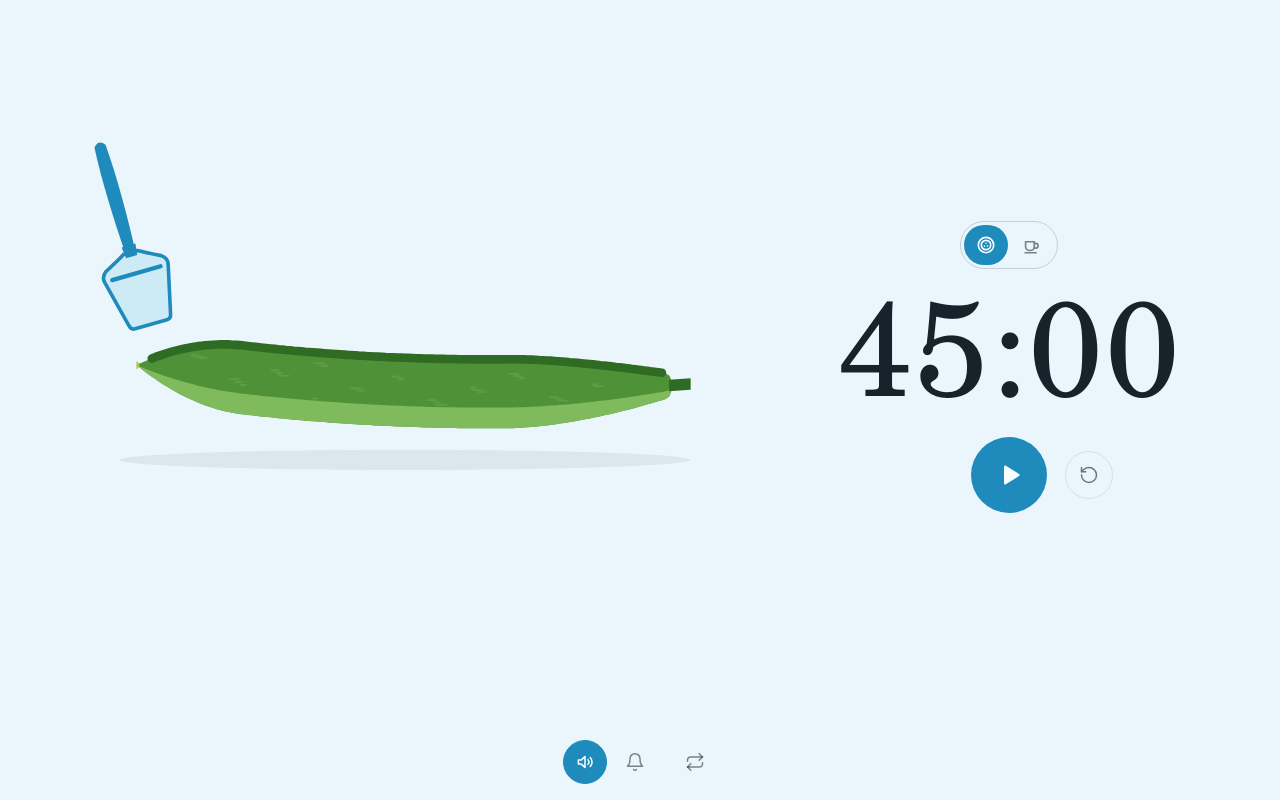
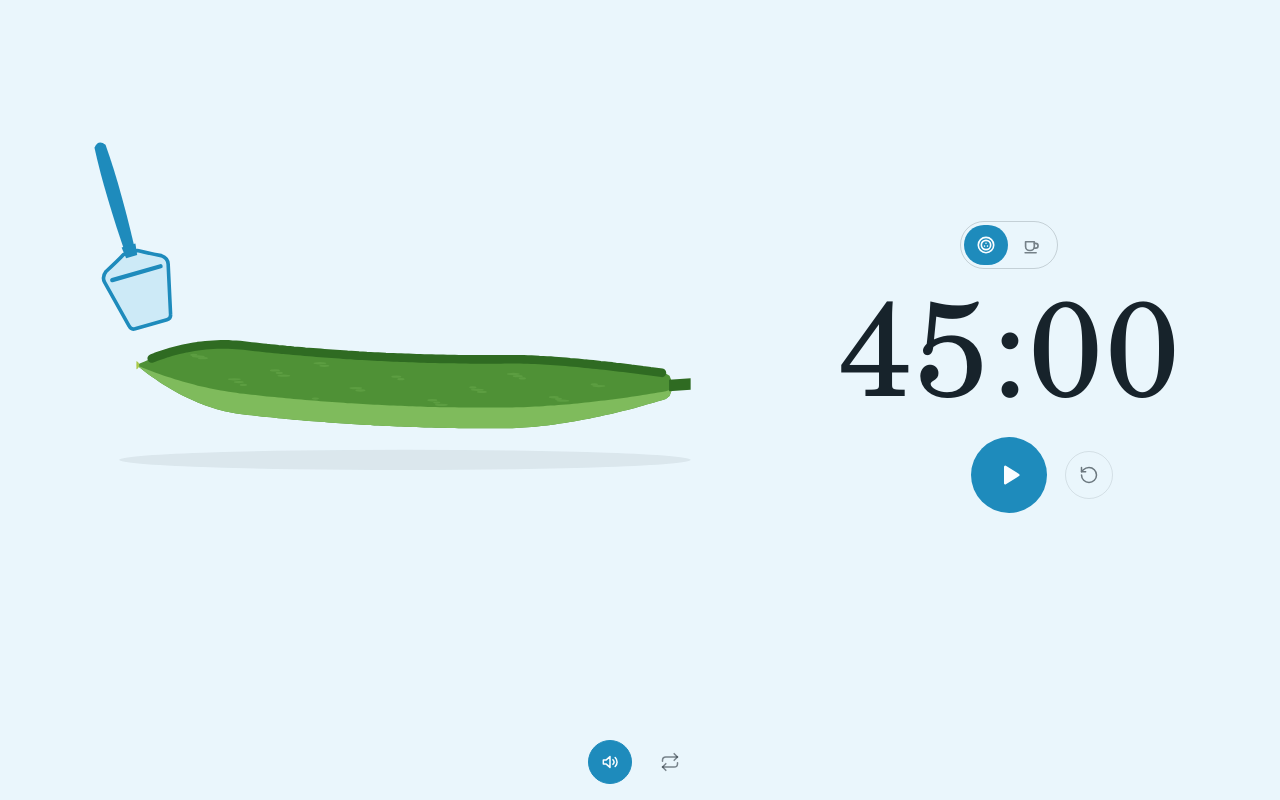
Before and after one commit to luukbuit/komkommer, a plain HTML site: page index.html in a window 1280 px wide. Drawn offline with Linux system fonts and the light colour scheme.

Commit message:
Belknop onderin weg
Co-Authored-By: Claude Opus 5.5 <noreply@anthropic.com>

```diff
--- a/index.html
+++ b/index.html
@@ -167,7 +167,6 @@
     gap: 8px 16px;
     padding: 10px 16px 16px;
   }
-  .groep { display: flex; align-items: center; gap: 6px; }
   .schakel { display: inline-flex; cursor: pointer; }
   .knop {
     display: grid;
@@ -344,7 +343,6 @@
   </main>
 
   <footer class="onder">
-    <span class="groep">
     <label class="schakel">
       <input type="checkbox" id="sound" class="sr-only" checked>
       <span class="knop">
@@ -361,13 +359,6 @@
       </span>
       <span class="sr-only">Sound</span>
     </label>
-      <button type="button" class="knop" id="testgeluid" aria-label="Test sound">
-        <svg width="20" height="20" viewBox="0 0 24 24" fill="none" stroke="currentColor" stroke-width="1.8" stroke-linecap="round" stroke-linejoin="round" aria-hidden="true">
-          <path d="M6 8a6 6 0 0 1 12 0c0 7 3 9 3 9H3s3-2 3-9"/>
-          <path d="M10.3 21a1.94 1.94 0 0 0 3.4 0"/>
-        </svg>
-      </button>
-    </span>
     <label class="schakel">
       <input type="checkbox" id="auto" class="sr-only">
       <span class="knop">
@@ -797,8 +788,6 @@
     if (els.sound.checked) belletje(was);
   }
 
-  // Proberen laat het belletje horen dat aan het eind van de huidige fase klinkt.
-  $('testgeluid').addEventListener('click', () => { zorgVoorAudio(); belletje(fase); });
   els.start.addEventListener('click', () => (eindtijd ? stop() : start()));
   els.reset.addEventListener('click', () => { stop(); zetFase(fase); knop('Start'); });
   document.querySelectorAll('.wissel button').forEach(b => b.addEventListener('click', () => {
```
Lines whose indentation alone changed are shown as unchanged.
